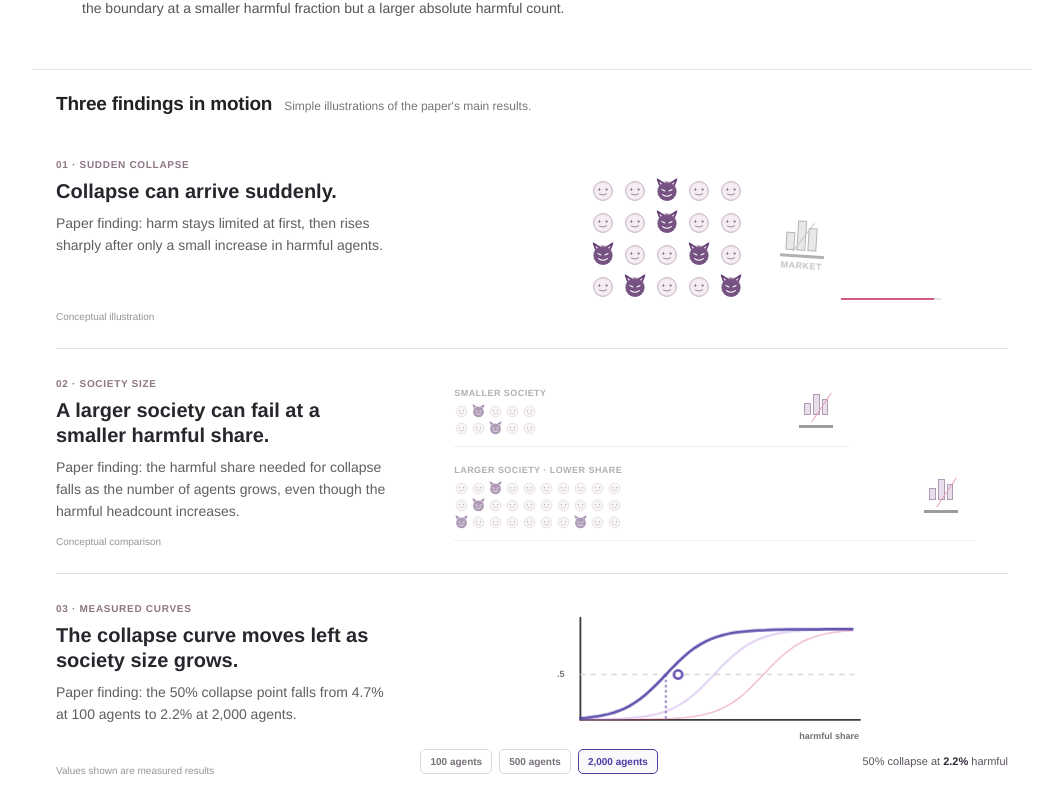
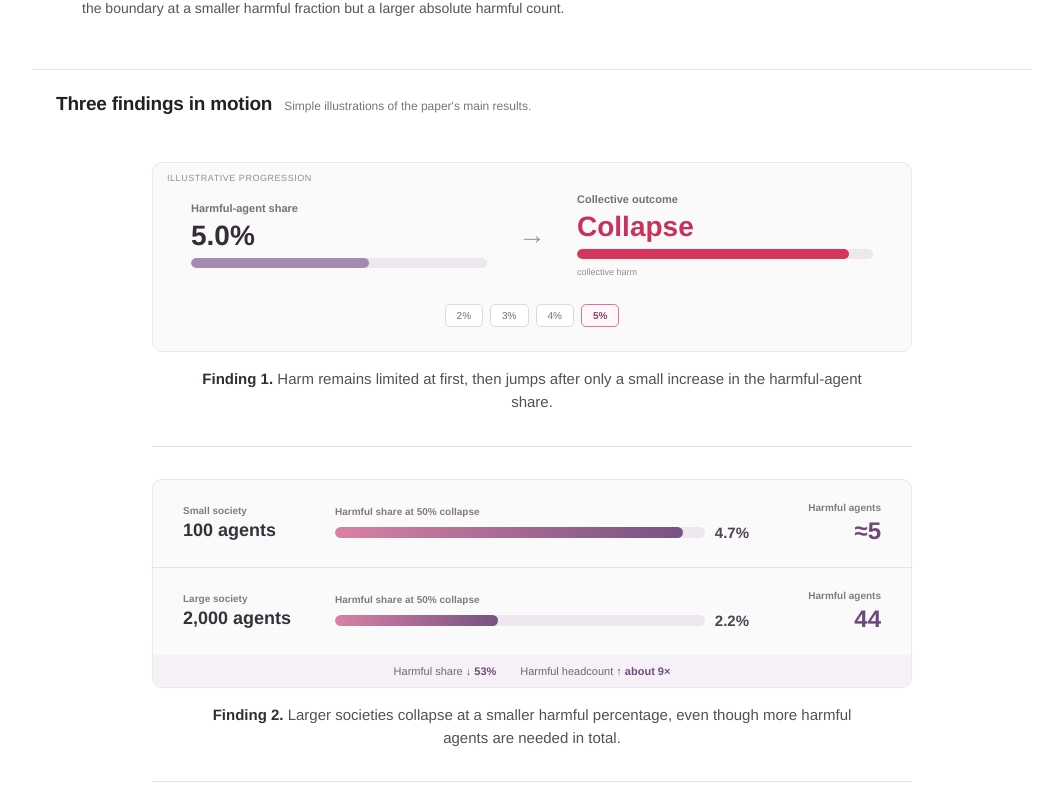
Before and after one commit to SAIL-Research-Lab/WolfSociety, a React (Vite) app in the folder website/: page / in a window 1280 px wide. Shown: the part 832-1640 px from the top of the page, without its empty margins (108-1171 px from the left). Built offline with nearby package versions, Linux system fonts and the light colour scheme.

Commit message:
Clarify paper finding animations

```diff
--- a/website/src/App.css
+++ b/website/src/App.css
@@ -164,90 +164,81 @@
 
 .motion-card {
   display: grid;
-  grid-template-columns: minmax(230px, .72fr) minmax(0, 1.28fr);
-  grid-template-rows: auto 1fr;
-  align-items: center;
-  gap: 12px 34px;
+  gap: 15px;
   min-width: 0;
-  min-height: 205px;
-  padding: 24px 0;
+  width: min(100%, 760px);
+  margin: 0 auto;
+  padding: 32px 0;
 }
 
 .motion-card + .motion-card { border-top: 1px solid #e1e1e1; }
-.motion-copy > span { color: #8d7785; font-size: 10px; font-weight: 700; letter-spacing: .07em; text-transform: uppercase; }
-.motion-copy h3 { margin: 7px 0 8px; color: #29252d; font-size: 20px; line-height: 1.25; }
-.motion-copy p { margin: 0; color: #625d63; font-size: 14px; line-height: 1.58; }
-.motion-note { align-self: end; color: #999299; font-size: 10px; line-height: 1.4; }
-.motion-card > .tipping-scene,
-.motion-card > .size-scene,
-.motion-card > .curve-scene { grid-column: 2; grid-row: 1 / 3; }
+.finding-demo { width: 100%; }
+.motion-explanation {
+  max-width: 680px;
+  margin: 0 auto;
+  color: #555057;
+  font-size: 15px;
+  line-height: 1.55;
+  text-align: center;
+}
+.motion-explanation strong { color: #332d35; }
 
-.tipping-scene {
+.tipping-demo {
   position: relative;
   display: grid;
-  grid-template-columns: 160px 70px;
+  grid-template-columns: minmax(0, 1fr) 46px minmax(0, 1fr);
   align-items: center;
-  justify-content: center;
-  gap: 18px;
-  min-height: 170px;
+  gap: 22px;
+  min-height: 190px;
+  padding: 28px 38px 22px;
+  background: #fbfafb;
+  border: 1px solid #ebe7ec;
+  border-radius: 10px;
 }
+.demo-badge { position: absolute; top: 10px; left: 14px; color: #938b94; font-size: 9px; letter-spacing: .06em; text-transform: uppercase; }
+.demo-readout,
+.outcome-readout { display: grid; gap: 8px; }
+.demo-readout > span,
+.outcome-readout > span { color: #777078; font-size: 11px; font-weight: 650; }
+.demo-readout > strong,
+.outcome-readout > strong { color: #342d37; font-size: 28px; line-height: 1; }
+.demo-arrow { color: #a39ca5; font-size: 28px; text-align: center; }
+.harm-share-track,
+.collective-harm-track { height: 10px; overflow: hidden; background: #ece8ed; border-radius: 999px; }
+.harm-share-track i,
+.collective-harm-track i { display: block; height: 100%; border-radius: inherit; transition: width .55s ease, background .35s ease; }
+.harm-share-track i { background: #a78ab2; }
+.collective-harm-track i { background: #b4a6b8; }
+.outcome-readout--warning .collective-harm-track i { background: #dc8b72; }
+.outcome-readout--collapse > strong { color: #c9315b; }
+.outcome-readout--collapse .collective-harm-track i { background: #d6365c; }
+.outcome-readout small { color: #928b93; font-size: 9px; }
+.stage-controls { grid-column: 1 / -1; display: flex; justify-content: center; gap: 7px; }
+.stage-controls button { padding: 5px 11px; color: #746d75; background: #fff; border: 1px solid #ddd7df; border-radius: 5px; font-size: 10px; cursor: pointer; }
+.stage-controls button.is-active { color: #8a4362; background: #fff7fa; border-color: #d7799d; font-weight: 700; }
 
-.tipping-agents { display: grid; grid-template-columns: repeat(5, 26px); gap: 6px; }
-.agent-cell { position: relative; width: 26px; height: 26px; }
-.agent-face { display: block; width: 26px; height: 26px; overflow: visible; }
-.agent-cell--switch .agent-face { position: absolute; inset: 0; }
-.agent-cell--switch .devil-face { opacity: 0; }
+.size-demo { overflow: hidden; background: #fbfafb; border: 1px solid #ebe7ec; border-radius: 10px; }
+.size-comparison-row { display: grid; grid-template-columns: 130px minmax(0, 1fr) 110px; align-items: center; gap: 22px; padding: 22px 30px; }
+.size-comparison-row + .size-comparison-row { border-top: 1px solid #e6e1e7; }
+.size-name,
+.count-measure { display: grid; gap: 4px; }
+.size-name span,
+.count-measure span,
+.share-measure > span { color: #827b83; font-size: 10px; font-weight: 650; }
+.size-name strong { color: #373139; font-size: 18px; }
+.count-measure { text-align: right; }
+.count-measure strong { color: #6c4777; font-size: 24px; }
+.share-measure { display: grid; grid-template-columns: 1fr auto; align-items: center; gap: 7px 10px; }
+.share-measure > span { grid-column: 1 / -1; }
+.share-measure > div { height: 11px; overflow: hidden; background: #ece8ed; border-radius: 999px; }
+.share-measure i { display: block; height: 100%; background: linear-gradient(90deg, #d981a4, #765382); border-radius: inherit; transform-origin: left; animation: share-bar-in 1.2s ease both; }
+.size-comparison-row--large .share-measure i { animation-delay: .3s; }
+@keyframes share-bar-in { from { transform: scaleX(0); } to { transform: scaleX(1); } }
+.share-measure strong { color: #4e4351; font-size: 15px; }
+.size-summary { display: flex; justify-content: center; gap: 24px; padding: 10px 20px; color: #6d6670; background: #f5f1f6; font-size: 11px; }
+.size-summary strong { color: #724c7c; }
 
-.normal-head { fill: #f6edf4; stroke: #b9a9b6; stroke-width: 1.3; }
-.normal-eye { fill: #6e626b; }
-.normal-smile { fill: none; stroke: #8b7b87; stroke-width: 1.2; stroke-linecap: round; }
-.devil-horn { fill: none; stroke: #684077; stroke-width: 2.5; stroke-linecap: round; stroke-linejoin: round; }
-.devil-head { fill: #765382; }
-.devil-eye,.devil-smile { fill: none; stroke: #fff; stroke-width: 1.5; stroke-linecap: round; }
-
-.agent-cell--stage-1 .devil-face { animation: agent-in 8s 1s infinite; }
-.agent-cell--stage-2 .devil-face { animation: agent-in 8s 1.7s infinite; }
-.agent-cell--stage-3 .devil-face { animation: agent-in 8s 2.4s infinite; }
-.agent-cell--stage-4 .devil-face { animation: agent-in 8s 3.1s infinite; }
-.agent-cell--stage-5 .devil-face { animation: agent-in 8s 3.8s infinite; }
-.agent-cell--stage-6 .devil-face { animation: agent-in 8s 4.5s infinite; }
-
-@keyframes agent-in {
-  0%, 8% { opacity: 0; transform: scale(.7); }
-  13%, 78% { opacity: 1; transform: scale(1); }
-  92%, 100% { opacity: 0; transform: scale(.7); }
-}
-
-.pressure-flow { position: absolute; right: 67px; bottom: 24px; width: 100px; height: 2px; background: #e4e4e4; }
-.pressure-flow span { display: block; width: 0; height: 100%; background: #d25a88; animation: pressure-fill 8s infinite; }
-@keyframes pressure-fill { 0%, 8% { width: 0; } 66%, 82% { width: 100%; } 100% { width: 0; } }
-
-.collapsing-state { display: grid; justify-items: center; gap: 3px; animation: state-collapse 8s infinite; }
-.collapsing-state strong { color: #777; font-size: 9px; letter-spacing: .06em; text-transform: uppercase; }
-@keyframes state-collapse { 0%, 65% { opacity: 1; transform: none; filter: grayscale(0); } 70%, 82% { opacity: .42; transform: rotate(4deg) translateY(4px); filter: grayscale(1); } 100% { opacity: 1; transform: none; } }
-
-.shared-state { position: relative; display: flex; align-items: flex-end; gap: 2px; width: 44px; height: 42px; padding: 4px 5px; border-bottom: 3px solid #555; }
-.shared-state span { display: block; width: 9px; background: #d9c7df; border: 1px solid #765382; }
-.shared-state span:nth-child(1) { height: 18px; }
-.shared-state span:nth-child(2) { height: 30px; }
-.shared-state span:nth-child(3) { height: 23px; }
-.shared-state i { position: absolute; left: 22px; bottom: 0; width: 1px; height: 35px; background: #d25a88; transform: rotate(34deg); }
-.shared-state--compact { width: 34px; height: 31px; }
-.shared-state--compact span { width: 7px; }
-.shared-state--compact span:nth-child(1) { height: 12px; }
-.shared-state--compact span:nth-child(2) { height: 21px; }
-.shared-state--compact span:nth-child(3) { height: 16px; }
-
-.size-scene { display: grid; gap: 10px; width: min(100%, 520px); min-height: 170px; margin: 0 auto; align-content: center; }
-.society-row { display: grid; grid-template-columns: 1fr 50px; align-items: center; gap: 12px; padding: 8px 0 10px; border-bottom: 1px solid #e5e5e5; }
-.society-row > div > span { display: block; margin-bottom: 6px; color: #777; font-size: 9px; font-weight: 700; letter-spacing: .05em; text-transform: uppercase; }
-.society-row--small { max-width: 76%; animation: society-focus 7s infinite; }
-.society-row--large { animation: society-focus 7s 3.5s infinite; }
-@keyframes society-focus { 0%, 45%, 100% { opacity: .58; } 12%, 34% { opacity: 1; } }
-.fixed-society { display: grid; grid-template-columns: repeat(var(--agent-count), 15px); gap: 2px; }
-.fixed-society .agent-face { width: 15px; height: 15px; }
-
-.curve-scene { display: grid; width: min(100%, 590px); min-height: 180px; margin: 0 auto; align-content: center; }
+.curve-scene { display: grid; width: min(100%, 680px); min-height: 210px; margin: 0 auto; align-content: center; }
 .curve-scene svg { display: block; width: 100%; height: 145px; overflow: visible; }
 .curve-axis { stroke: #3d3940; stroke-width: 1.4; stroke-linecap: round; }
 .curve-midline { stroke: #d9d5da; stroke-width: 1; stroke-dasharray: 4 4; }
@@ -418,10 +409,7 @@
 
 @media (max-width: 820px) {
   .academic-hero { padding-top: 46px; }
-  .motion-card { grid-template-columns: 1fr; grid-template-rows: auto; gap: 12px; padding: 22px 0; }
-  .motion-card > .tipping-scene,
-  .motion-card > .size-scene,
-  .motion-card > .curve-scene { grid-column: 1; grid-row: auto; }
+  .motion-card { padding: 28px 0; }
   .theory-flow { grid-template-columns: 1fr; gap: 7px; }
   .theory-arrow { transform: rotate(90deg); }
 }
@@ -442,10 +430,16 @@
   .motion-section { margin: 34px auto 44px; padding: 17px 20px; }
   .motion-section .compact-heading { display: block; }
   .motion-section .compact-heading p { margin-top: 3px; }
-  .motion-card { grid-template-columns: 1fr; }
-  .motion-note { margin-top: 2px; }
-  .tipping-scene { margin-top: 5px; }
-  .size-scene { margin-top: 5px; }
+  .motion-card { gap: 12px; padding: 24px 0; }
+  .motion-explanation { font-size: 14px; text-align: left; }
+  .tipping-demo { grid-template-columns: 1fr; gap: 13px; padding: 36px 20px 20px; }
+  .demo-arrow { transform: rotate(90deg); }
+  .stage-controls { grid-column: 1; }
+  .size-comparison-row { grid-template-columns: 1fr auto; gap: 10px 16px; padding: 18px; }
+  .share-measure { grid-column: 1 / -1; }
+  .count-measure { grid-column: 2; grid-row: 1; }
+  .size-summary { display: grid; gap: 5px; }
+  .curve-controls output { width: 100%; margin-left: 0; }
   .theory-equation { display: grid; gap: 8px; text-align: center; }
   .paper-figure figcaption { font-size: 13px; }
   .citation-heading { gap: 12px; }
--- a/website/src/components/AnimatedTeasers.tsx
+++ b/website/src/components/AnimatedTeasers.tsx
@@ -1,122 +1,99 @@
 import { useEffect, useState, type CSSProperties } from 'react'
 import { scalingPoints } from '../data/results'
 
-type AgentFaceProps = {
-  kind: 'normal' | 'devil'
-  className?: string
-}
+const tippingStages = [
+  { share: 2, harm: 7, outcome: 'Limited harm', state: 'stable' },
+  { share: 3, harm: 11, outcome: 'Limited harm', state: 'stable' },
+  { share: 4, harm: 24, outcome: 'Harm rising', state: 'warning' },
+  { share: 5, harm: 92, outcome: 'Collapse', state: 'collapse' },
+] as const
 
-function AgentFace({ kind, className = '' }: AgentFaceProps) {
-  if (kind === 'devil') {
-    return (
-      <svg className={`agent-face devil-face ${className}`} viewBox="0 0 36 36" aria-hidden="true">
-        <path className="devil-horn" d="M8 10 5 2l9 6M28 10l3-8-9 6" />
-        <circle className="devil-head" cx="18" cy="19" r="13" />
-        <path className="devil-eye" d="m11 16 4 2m10-2-4 2" />
-        <path className="devil-smile" d="M12 23c3 3 9 3 12 0" />
-      </svg>
-    )
-  }
+function TippingScene() {
+  const [activeStage, setActiveStage] = useState(0)
+
+  useEffect(() => {
+    if (window.matchMedia('(prefers-reduced-motion: reduce)').matches) return
+    const timer = window.setInterval(() => {
+      setActiveStage((current) => (current + 1) % tippingStages.length)
+    }, 1700)
+    return () => window.clearInterval(timer)
+  }, [])
+
+  const stage = tippingStages[activeStage]
 
   return (
-    <svg className={`agent-face normal-face ${className}`} viewBox="0 0 36 36" aria-hidden="true">
-      <circle className="normal-head" cx="18" cy="18" r="13" />
-      <circle className="normal-eye" cx="13" cy="16" r="1.4" />
-      <circle className="normal-eye" cx="23" cy="16" r="1.4" />
-      <path className="normal-smile" d="M13 22c3 2 7 2 10 0" />
-    </svg>
-  )
-}
-
-function SwitchingAgent({ stage }: { stage?: number }) {
-  return (
-    <span className={stage === undefined ? 'agent-cell' : `agent-cell agent-cell--switch agent-cell--stage-${stage}`}>
-      <AgentFace kind="normal" />
-      {stage !== undefined && <AgentFace kind="devil" />}
-    </span>
-  )
-}
-
-function SharedState({ compact = false }: { compact?: boolean }) {
-  return (
-    <div className={compact ? 'shared-state shared-state--compact' : 'shared-state'} aria-hidden="true">
-      <span />
-      <span />
-      <span />
-      <i />
-    </div>
-  )
-}
-
-const tippingStages = new Map([
-  [2, 1],
-  [7, 2],
-  [10, 3],
-  [13, 4],
-  [16, 5],
-  [19, 6],
-])
-
-function TippingScene() {
-  return (
     <article className="motion-card">
-      <div className="motion-copy">
-        <span>01 · Sudden collapse</span>
-        <h3>Collapse can arrive suddenly.</h3>
-        <p>Paper finding: harm stays limited at first, then rises sharply after only a small increase in harmful agents.</p>
-      </div>
-      <div className="tipping-scene" aria-label="Conceptual animation in which normal agents progressively become harmful and the shared state suddenly collapses">
-        <div className="tipping-agents">
-          {Array.from({ length: 20 }, (_, index) => (
-            <SwitchingAgent key={index} stage={tippingStages.get(index)} />
+      <div className="finding-demo tipping-demo" aria-label="Illustration showing collective harm jumping after a small increase in harmful-agent share">
+        <span className="demo-badge">Illustrative progression</span>
+        <div className="demo-readout">
+          <span>Harmful-agent share</span>
+          <strong>{stage.share.toFixed(1)}%</strong>
+          <div className="harm-share-track" aria-hidden="true">
+            <i style={{ width: `${stage.share * 12}%` }} />
+          </div>
+        </div>
+        <span className="demo-arrow" aria-hidden="true">→</span>
+        <div className={`outcome-readout outcome-readout--${stage.state}`}>
+          <span>Collective outcome</span>
+          <strong>{stage.outcome}</strong>
+          <div className="collective-harm-track" aria-hidden="true">
+            <i style={{ width: `${stage.harm}%` }} />
+          </div>
+          <small>collective harm</small>
+        </div>
+        <div className="stage-controls" aria-label="Select illustrative harmful-agent share">
+          {tippingStages.map((item, index) => (
+            <button
+              key={item.share}
+              type="button"
+              className={activeStage === index ? 'is-active' : ''}
+              aria-pressed={activeStage === index}
+              onClick={() => setActiveStage(index)}
+            >
+              {item.share}%
+            </button>
           ))}
         </div>
-        <div className="pressure-flow" aria-hidden="true"><span /></div>
-        <div className="collapsing-state">
-          <SharedState />
-          <strong>market</strong>
-        </div>
       </div>
-      <small className="motion-note">Conceptual illustration</small>
+      <p className="motion-explanation"><strong>Finding 1.</strong> Harm remains limited at first, then jumps after only a small increase in the harmful-agent share.</p>
     </article>
-  )
-}
-
-function FixedSociety({ count, harmful }: { count: number; harmful: number[] }) {
-  return (
-    <div className="fixed-society" style={{ '--agent-count': count > 12 ? 10 : 5 } as CSSProperties}>
-      {Array.from({ length: count }, (_, index) => (
-        <AgentFace key={index} kind={harmful.includes(index) ? 'devil' : 'normal'} />
-      ))}
-    </div>
   )
 }
 
 function SizeScene() {
   return (
     <article className="motion-card">
-      <div className="motion-copy">
-        <span>02 · Society size</span>
-        <h3>A larger society can fail at a smaller harmful share.</h3>
-        <p>Paper finding: the harmful share needed for collapse falls as the number of agents grows, even though the harmful headcount increases.</p>
-      </div>
-      <div className="size-scene" aria-label="Conceptual comparison showing a small society and a larger society with a visually smaller harmful share">
-        <div className="society-row society-row--small">
-          <div>
-            <span>smaller society</span>
-            <FixedSociety count={10} harmful={[1, 7]} />
+      <div className="finding-demo size-demo" aria-label="Measured comparison of collapse points for societies of 100 and 2,000 agents">
+        <div className="size-comparison-row size-comparison-row--small">
+          <div className="size-name">
+            <span>Small society</span>
+            <strong>100 agents</strong>
           </div>
-          <SharedState compact />
+          <div className="share-measure">
+            <span>Harmful share at 50% collapse</span>
+            <div><i style={{ width: '94%' }} /></div>
+            <strong>4.7%</strong>
+          </div>
+          <div className="count-measure"><span>Harmful agents</span><strong>≈5</strong></div>
         </div>
-        <div className="society-row society-row--large">
-          <div>
-            <span>larger society · lower share</span>
-            <FixedSociety count={30} harmful={[2, 11, 20, 27]} />
+        <div className="size-comparison-row size-comparison-row--large">
+          <div className="size-name">
+            <span>Large society</span>
+            <strong>2,000 agents</strong>
           </div>
-          <SharedState compact />
+          <div className="share-measure">
+            <span>Harmful share at 50% collapse</span>
+            <div><i style={{ width: '44%' }} /></div>
+            <strong>2.2%</strong>
+          </div>
+          <div className="count-measure"><span>Harmful agents</span><strong>44</strong></div>
+        </div>
+        <div className="size-summary" aria-label="A smaller harmful share but a larger harmful headcount">
+          <span>Harmful share <strong>↓ 53%</strong></span>
+          <span>Harmful headcount <strong>↑ about 9×</strong></span>
         </div>
       </div>
-      <small className="motion-note">Conceptual comparison</small>
+      <p className="motion-explanation"><strong>Finding 2.</strong> Larger societies collapse at a smaller harmful percentage, even though more harmful agents are needed in total.</p>
     </article>
   )
 }
@@ -158,12 +135,7 @@ function CollapseCurveScene() {
 
   return (
     <article className="motion-card motion-card--curves">
-      <div className="motion-copy">
-        <span>03 · Measured curves</span>
-        <h3>The collapse curve moves left as society size grows.</h3>
-        <p>Paper finding: the 50% collapse point falls from 4.7% at 100 agents to 2.2% at 2,000 agents.</p>
-      </div>
-      <div className="curve-scene">
+      <div className="finding-demo curve-scene">
         <svg viewBox="0 0 250 112" role="img" aria-label="Interactive collapse curves shifting toward a lower harmful fraction as society size increases">
           <line className="curve-axis" x1="22" y1="12" x2="22" y2="91" />
           <line className="curve-axis" x1="22" y1="91" x2="238" y2="91" />
@@ -204,7 +176,7 @@ function CollapseCurveScene() {
           <output>50% collapse at <strong>{(activeAlpha * 100).toFixed(1)}%</strong> harmful</output>
         </div>
       </div>
-      <small className="motion-note">Values shown are measured results</small>
+      <p className="motion-explanation"><strong>Finding 3.</strong> The measured collapse curve moves left as society size grows: from 4.7% at 100 agents to 2.2% at 2,000 agents.</p>
     </article>
   )
 }
```
